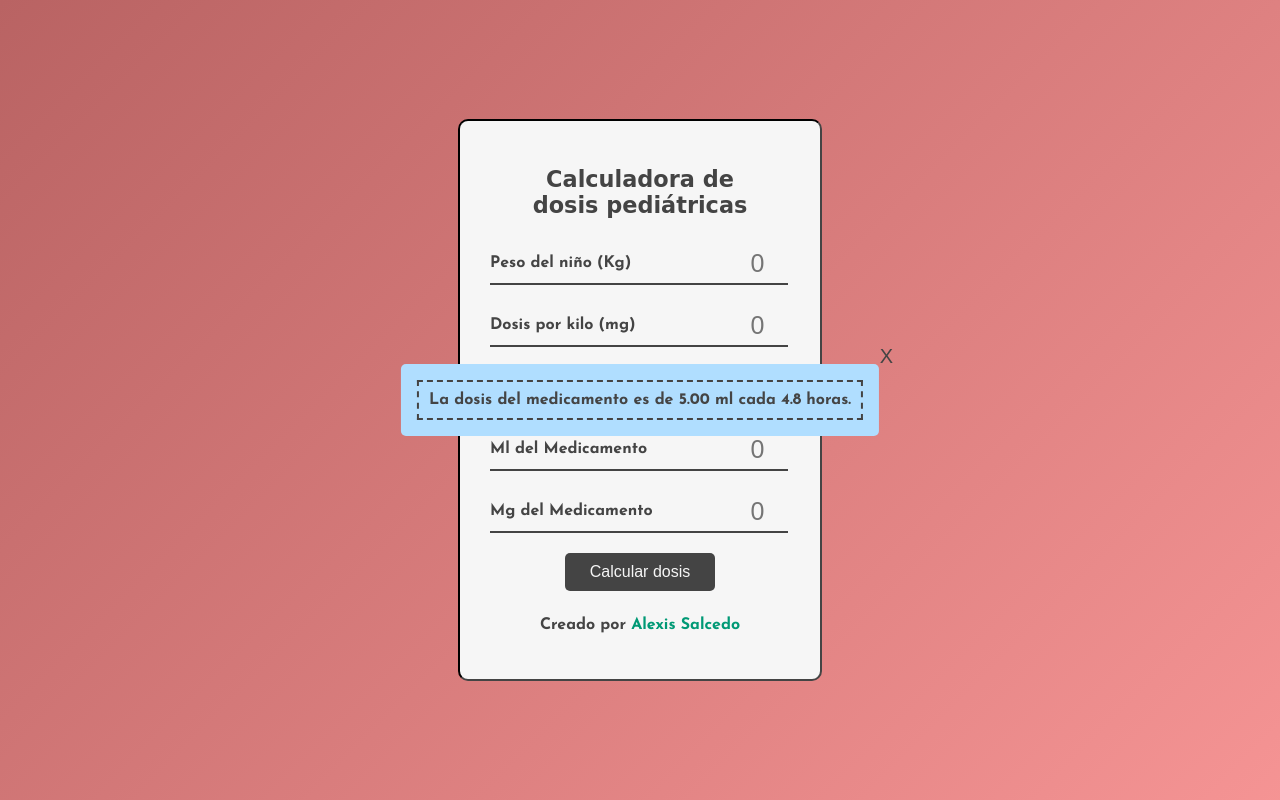
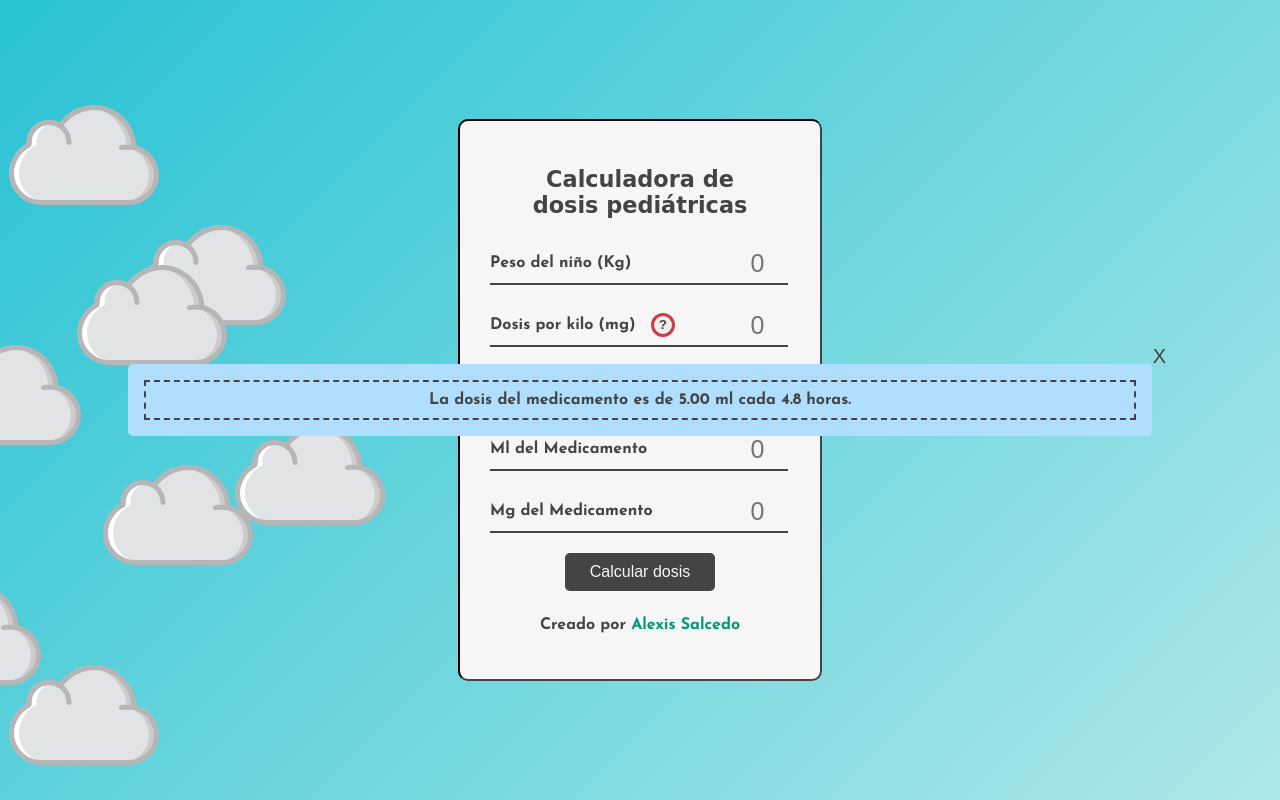
Before and after one commit to shuvro-zz/pediatric_dossage, a plain HTML site: page index.html in a window 1280 px wide. Both pictures are taken after typing "5", "5", "5", "5", "5" into the empty fields and a click on the button "Calcular dosis". Drawn offline with Linux system fonts and the light colour scheme; a web font is replaced by a local one.

Commit message:
se agrego la ayuda de dosis

```diff
--- a/index.html
+++ b/index.html
@@ -8,9 +8,30 @@
   <link rel="stylesheet" href="style.css">
 </head>
 <body>
+  <div id="clouds">
+    <img src="assets/cloud-computing-cloud-svgrepo-com.svg" alt="">
+    <img src="assets/cloud-computing-cloud-svgrepo-com.svg" alt="">
+    <img src="assets/cloud-computing-cloud-svgrepo-com.svg" alt="">
+    <img src="assets/cloud-computing-cloud-svgrepo-com.svg" alt="">
+    <img src="assets/cloud-computing-cloud-svgrepo-com.svg" alt="">
+    <img src="assets/cloud-computing-cloud-svgrepo-com.svg" alt="">
+    <img src="assets/cloud-computing-cloud-svgrepo-com.svg" alt="">
+    <img src="assets/cloud-computing-cloud-svgrepo-com.svg" alt="">
+  </div>
   <div id="alert">
     <button id="alert_close">X</button>
     <p id="alert_message"></p>
+  </div>
+  <div id="dosis_ayuda">
+    <button id="ayuda_close">X</button>
+    <p><span> Amoxicilina:</span> 50mg / Kg<br>
+    <span>Amoxicilina + Ac. Clavulanico:</span> 20 - 40mg / Kg<br>
+    <span>Eritromicina:</span> 30 - 120mg / Kg<br>
+    <span>Axitromicina:</span> 10mg / Kg <br>
+    <span>Claritromicina:</span> 15mg / Kg <br>
+    <span>Clindamicina:</span> 20mg / Kg <br>
+    <span>Cefacroxilo:</span> 30mg / Kg
+    </p>
   </div>
   <div id="wrapper">
     <h1>Calculadora de<br>dosis pediátricas</h1>
@@ -18,7 +39,11 @@
       <label for="peso">Peso del niño (Kg)</label>
       <input type="number" name="peso" id="peso" value="" placeholder="0" min="1" max="99">
 
-      <label for="dosis">Dosis por kilo (mg)</label>
+      <label for="dosis">Dosis por kilo (mg)
+        <button id="dosis_question">?</button>
+
+      </label>
+
       <input type="number" name="Ml" id="dosis" value="" placeholder="0" min="1" max="99">
 
       <label for="dosisXDia">Dosis al día</label>
@@ -34,7 +59,6 @@
     <input type="button" value="Calcular dosis" id="calcular">
     <p>Creado por <a href="https://alexisss1928.github.io/">Alexis Salcedo</a></p>
   </div>
-
   <script src="index.js"></script>
 </body>
 </html>
--- a/index.js
+++ b/index.js
@@ -29,3 +29,14 @@ if (peso === "" || dosis === "" || dosisDia === "" || mL === "" || mG === ""){
 document.querySelector("#alert_close").addEventListener("click", function(){
   document.querySelector("#alert").classList.remove("unhide");
 })
+
+
+//Ayuda de dosis
+document.querySelector("#dosis_question").addEventListener("click", function(){
+  event.preventDefault();
+  document.querySelector("#dosis_ayuda").classList.add("unhide");
+})
+//Cerrar ayuda
+document.querySelector("#ayuda_close").addEventListener("click", function(){
+  document.querySelector("#dosis_ayuda").classList.remove("unhide");
+})
--- a/style.css
+++ b/style.css
@@ -1,7 +1,7 @@
 @import url('https://fonts.googleapis.com/css?family=Chango|Josefin+Sans:700&display=swap');
 
 body{
-  background-image: linear-gradient( -45deg , hsl(0, 83%, 77%), rgb(185, 99, 99));
+  background-image: linear-gradient( 135deg , #28c3d4, #aee7e8);
   display: flex;
   justify-content: center;
   align-items: center;
@@ -10,6 +10,7 @@ body{
   font-family: 'Josefin Sans', sans-serif;
   font-size: 100%;
   color: #444;
+  overflow: hidden
 }
 
 h1{
@@ -77,7 +78,18 @@ input[type='number'] {
   border:none;
 }
 
-#alert{
+#dosis_question{
+  padding:0;
+  width: 24px;
+  height: 24px;
+  border: solid 3px #ca3e47;
+  margin-left: 10px;
+  border-radius: 50%;
+  font-weight: 700;
+  color: #444;
+}
+
+#alert , #dosis_ayuda{
   display:none;
   position:absolute;
   top:50%;
@@ -86,13 +98,14 @@ input[type='number'] {
   background: #b0deff;
   color: #444;
   border-radius: 5px;
+  width:80%;
 }
 
 .unhide{
   display:block !important;
 }
 
-#alert_close{
+#alert_close , #ayuda_close{
   font-size: 20px;
   position:absolute;
   color: #444;
@@ -102,11 +115,15 @@ input[type='number'] {
   border: none;
 }
 
-#alert_message{
+#alert_message , #dosis_ayuda > p{
   text-align: center;
   margin:16px;
   padding:10px;
   border: dashed 2px #444;
+}
+
+#dosis_ayuda span{
+  color: #ca3e47;
 }
 
 a{
@@ -114,8 +131,67 @@ a{
   color: #009975;
 }
 
+#clouds img{
+  width: 150px;
+  height: 150px;
+  position: absolute;
+  left: 0;
+  top: 10%;
+  z-index: -1;
+  animation: move linear infinite;
+}
+
+#clouds img:nth-child(1){
+  top: 10%;
+  animation-duration: 70s;
+
+}
+
+#clouds img:nth-child(2){
+  top: 25%;
+  animation-duration: 40s;
+}
+
+#clouds img:nth-child(3){
+  top: 30%;
+  animation-duration: 50s;
+}
+
+#clouds img:nth-child(4){
+  top: 50%;
+  animation-duration: 30s;
+}
+
+#clouds img:nth-child(5){
+  top: 40%;
+  animation-duration: 130s;
+}
+#clouds img:nth-child(6){
+  top: 70%;
+  animation-duration: 230s;
+}
+#clouds img:nth-child(7){
+  top: 80%;
+  animation-duration: 70s;
+}
+#clouds img:nth-child(8){
+  top: 55%;
+  animation-duration: 45s;
+}
+
+@keyframes move{
+  from {
+    left: -160px;
+  }
+
+  to{
+    left: 100%;
+  }
+}
+
 @media (max-width: 480px){
   #wrapper{
+    background: hsla(0, 12%, 93%, .5);
     width: 100vw;
     height: 100vh;
     border-radius: 0px;
@@ -124,11 +200,6 @@ a{
     display: flex;
     flex-direction: column;
     align-items: center;
+    margin:0;
   }
-
-  #wrapper > p {
-    display: block;
-    align-self: center
-  }
-
 }
```
Also changed, not shown: assets/cloud-computing-cloud-svgrepo-com.svg (added).
